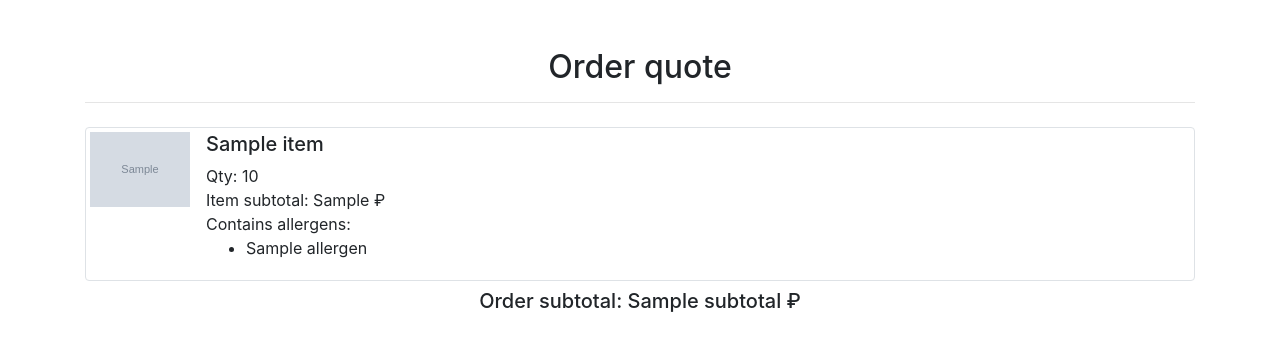
After one commit to Klavionik/examus_trial, a Django app: template restaurant/templates/quote.html in a window 1280 px wide. The commit adds this page. Shown: the top 351 px of the page. Run offline with Django 3.2, Linux system fonts and the light colour scheme; the template is opened without the code that fills it: most values are stand-ins (such as "Sample title", 1, 10 or a date in 2020); grey boxes marked "Sample" are stand-in pictures; some libraries are stand-ins or nearby versions.

Commit message:
Add quote view and template, add redirect view, update README.md

```diff
--- a/fixtures.json
+++ b/fixtures.json
@@ -38,7 +38,7 @@
     "model": "restaurant.allergen",
     "pk": 4,
     "fields": {
-      "name": "Eggs"
+      "name": "Egg"
     }
   },
   {
--- /dev/null
+++ b/restaurant/templates/base.html
@@ -0,0 +1,19 @@
+<!DOCTYPE html>
+<html lang="en">
+<head>
+    <meta charset="UTF-8">
+    <link rel="stylesheet" href="https://stackpath.bootstrapcdn.com/bootstrap/4.5.0/css/bootstrap.min.css"
+          integrity="sha384-9aIt2nRpC12Uk9gS9baDl411NQApFmC26EwAOH8WgZl5MYYxFfc+NcPb1dKGj7Sk" crossorigin="anonymous">
+    {% block title %}
+        <title>Title</title>
+    {% endblock %}
+    {% block script %}
+    {% endblock %}
+</head>
+<body>
+
+{% block content %}
+{% endblock %}
+
+</body>
+</html>
--- /dev/null
+++ b/restaurant/templates/quote.html
@@ -0,0 +1,39 @@
+{% extends 'base.html' %}
+
+{% block title %}
+    <title>Order quote | Examus Restaurant</title>
+{% endblock %}
+
+{% block content %}
+    <div class="container mt-5">
+        <div class="row">
+            <div class="col text-center">
+                <span class="h2">Order quote</span>
+                <hr>
+            </div>
+        </div>
+        <div class="row">
+            <div class="col text-center">
+                {% for item, item_subtotal, qty in order %}
+                    <div class="media border rounded text-left p-1 mt-2">
+                        <img src="{{ item.image.url }}" width="100" class="mr-3" alt="{{ item.name }}">
+                        <div class="media-body">
+                            <div class="h5">{{ item.name }}</div>
+                            <div>Qty: {{ qty }}</div>
+                            <div>Item subtotal: {{ item_subtotal }} &#8381</div>
+                            <div>Contains allergens:</div>
+                            <div>
+                                <ul>
+                                    {% for allergen in item.allergens.all %}
+                                        <li>{{ allergen.name }}</li>
+                                    {% endfor %}
+                                </ul>
+                            </div>
+                        </div>
+                    </div>
+                {% endfor %}
+            <h5 class="mt-2">Order subtotal: {{ subtotal }} &#8381</h5>
+            </div>
+        </div>
+    </div>
+{% endblock content %}
--- a/restaurant/urls.py
+++ b/restaurant/urls.py
@@ -2,10 +2,12 @@ from django.conf import settings
 from django.urls import path
 from django.conf.urls.static import static
 
-from restaurant.views import MenuItemView, MenuView, AddItemView
+from restaurant.views import MenuItemView, MenuView, AddItemView, QuoteView, HomeRedirectView
 
 urlpatterns = [
     path('api/menu-items/', MenuItemView.as_view(), name='menu-items'),
     path('menu/', MenuView.as_view(), name='menu'),
     path('add/', AddItemView.as_view(), name='add'),
+    path('quote/', QuoteView.as_view(), name='quote'),
+    path('', HomeRedirectView.as_view(), name='home')
 ] + static(settings.MEDIA_URL, document_root=settings.MEDIA_ROOT)
```
Also changed, not shown: restaurant/templates/menu.html (+12 -12 lines), restaurant/views.py (+49 -4 lines), README.md.
